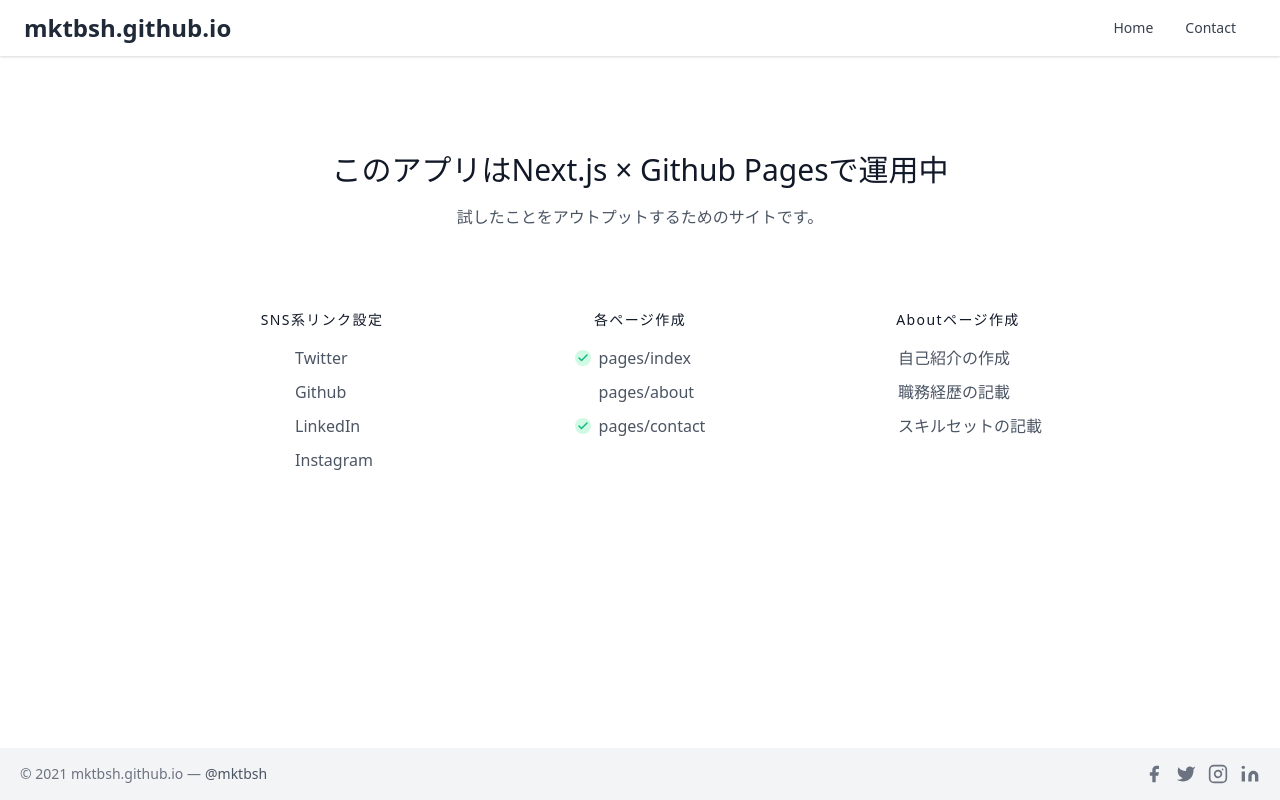
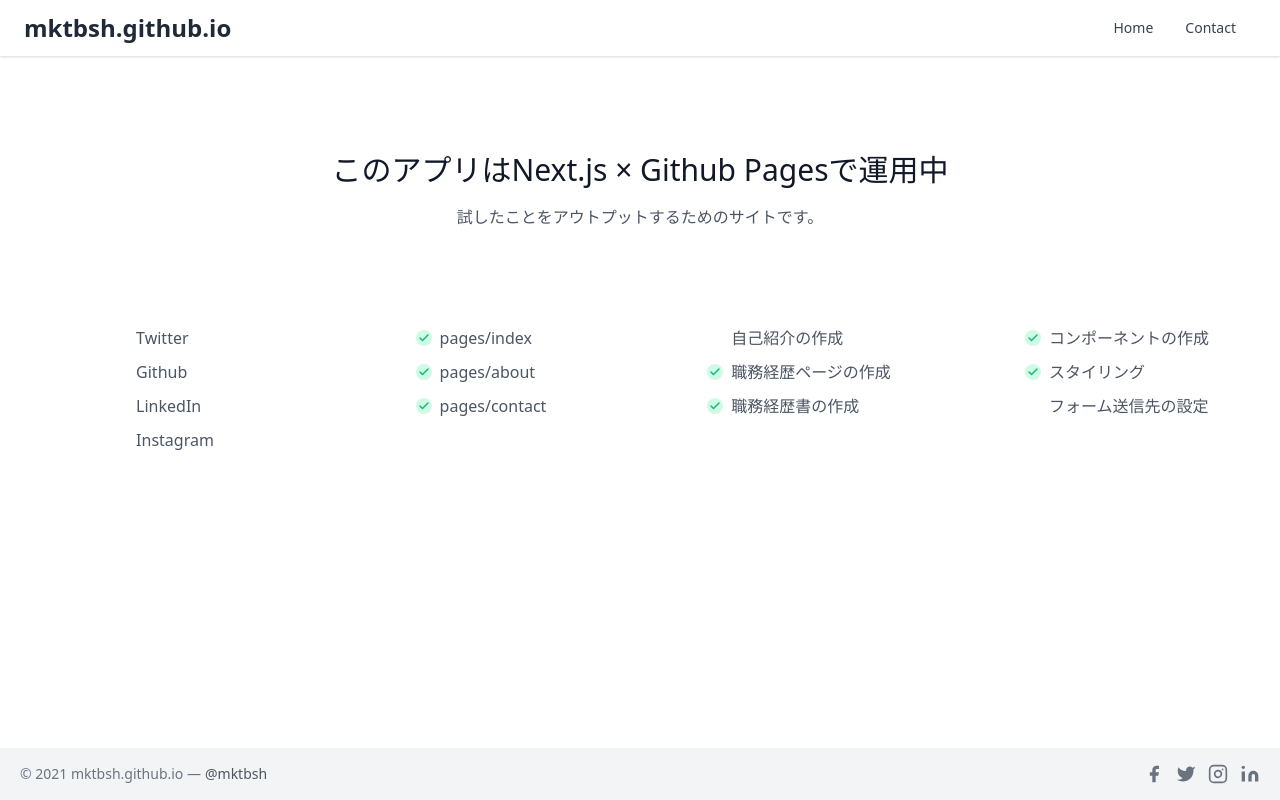
Before and after one commit to mktbsh/mktbsh.github.io, a Next.js app: page / in a window 1280 px wide. Built offline with nearby package versions, Linux system fonts and the light colour scheme.

Commit message:
Update index.tsx
getStaticPropsでビルド時にJSONを読み込んで生成するように変更

```diff
--- a/src/pages/index.tsx
+++ b/src/pages/index.tsx
@@ -1,13 +1,11 @@
+import { NextPage, GetStaticProps } from "next";
+
 import { CommonMeta } from "components/atoms/CommonMeta";
+import { getFeaturesJson } from "lib/statics";
+import type { Features, Feature as FeatureProps } from "types/static/Features";
 
-type FeatureListItem = {
-  name: string;
-  checked: boolean;
-};
-
-type FeatureProps = {
-  title: string;
-  list: FeatureListItem[];
+type StaticProps = {
+  features: Features;
 };
 
 const Feature: React.VFC<FeatureProps> = ({ title, list }) => {
@@ -47,26 +45,7 @@ const Feature: React.VFC<FeatureProps> = ({ title, list }) => {
   );
 };
 
-const feature1: FeatureListItem[] = [
-  { name: "Twitter", checked: false },
-  { name: "Github", checked: false },
-  { name: "LinkedIn", checked: false },
-  { name: "Instagram", checked: false },
-];
-
-const feature2: FeatureListItem[] = [
-  { name: "pages/index", checked: true },
-  { name: "pages/about", checked: false },
-  { name: "pages/contact", checked: true },
-];
-
-const feature3: FeatureListItem[] = [
-  { name: "自己紹介の作成", checked: false },
-  { name: "職務経歴の記載", checked: false },
-  { name: "スキルセットの記載", checked: false },
-];
-
-const Home = () => {
+const Home: NextPage<StaticProps> = ({ features }) => {
   return (
     <>
       <CommonMeta
@@ -84,9 +63,9 @@ const Home = () => {
             </p>
           </div>
           <div className="flex flex-wrap -m-4 justify-center">
-            <Feature title="SNS系リンク設定" list={feature1} />
-            <Feature title="各ページ作成" list={feature2} />
-            <Feature title="Aboutページ作成" list={feature3} />
+            {features?.contents.map((feature, index) => (
+              <Feature key={index} {...feature} />
+            ))}
           </div>
         </div>
       </section>
@@ -94,4 +73,12 @@ const Home = () => {
   );
 };
 
+export const getStaticProps: GetStaticProps = async () => {
+  return {
+    props: {
+      features: getFeaturesJson(),
+    },
+  };
+};
+
 export default Home;
```
